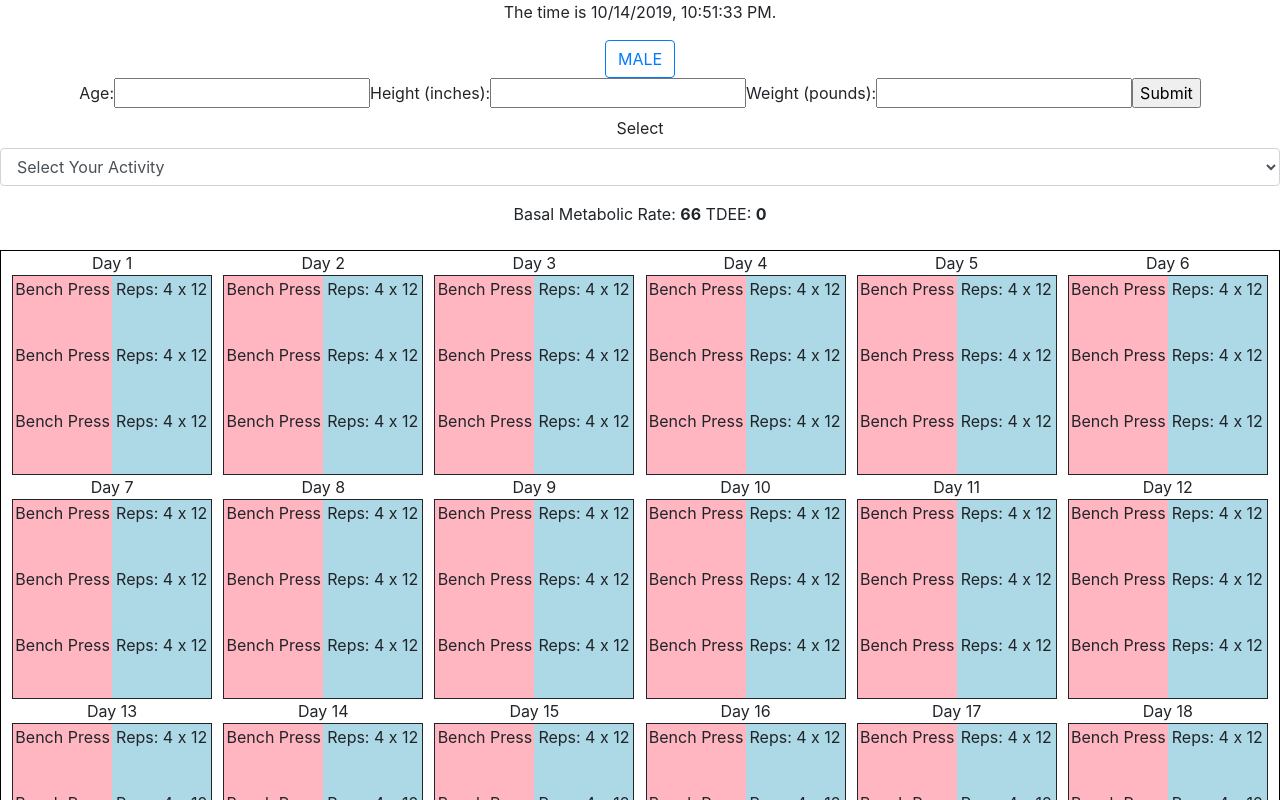
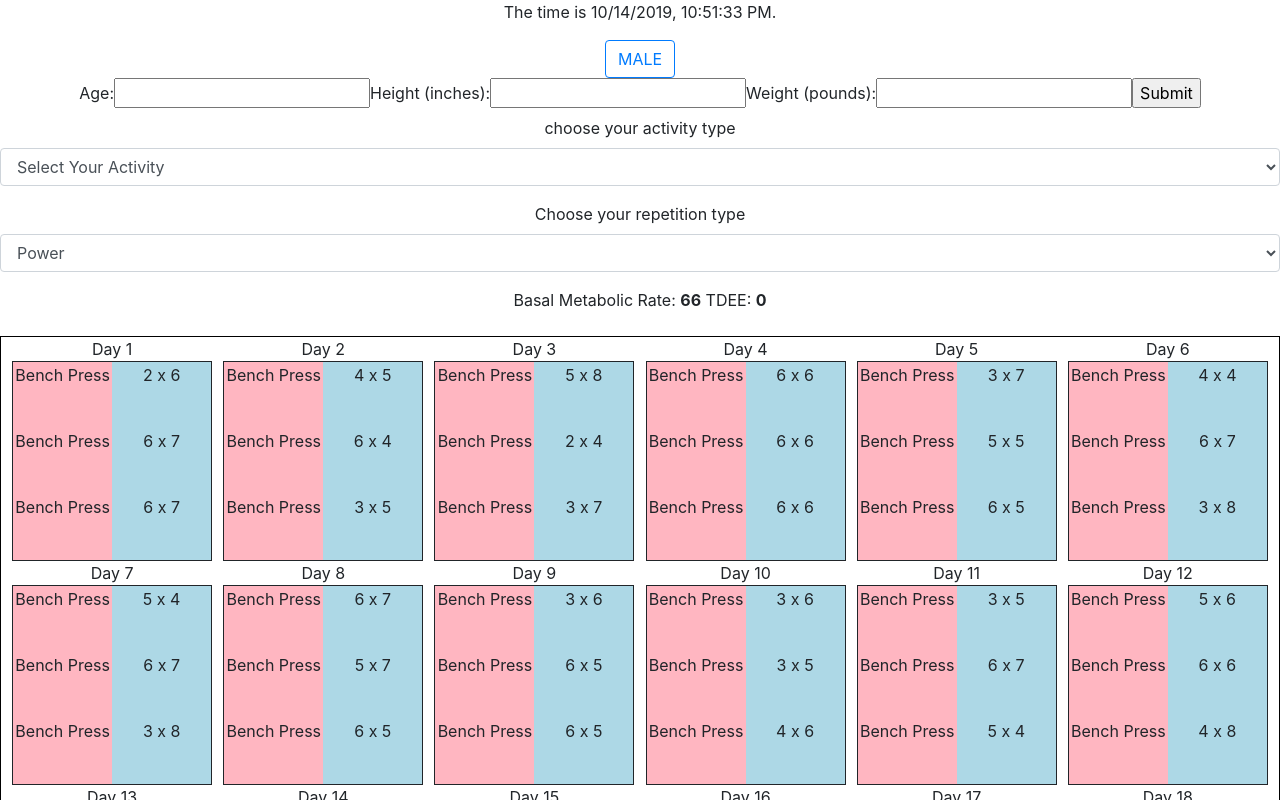
Before and after one commit to petermijkje/workout_app, a React (Create React App) app in the folder workout_app/: page /CreateYourProfile in a window 1280 px wide. Shown: the top 800 px of the page. Built offline with nearby package versions, Linux system fonts and the light colour scheme.

Commit message:
moving goal/ repetitions into createyourprofile so it can be pushed down

```diff
--- a/workout_app/src/Components/Plan/Reps.js
+++ b/workout_app/src/Components/Plan/Reps.js
@@ -1,13 +1,47 @@
 import React, { Component } from 'react';
 
 class Reps extends Component {
-    state = {
+  constructor(){
+    super()
+    this.state = {
+      goal: ['power',
+             'strength',
+             'endurance/tone'
+            ]
+    }
+  }
+    chooseRepetitions = (goal) => {
+      if (goal === 'power'){
+        const randomIntFromInterval = (min, max) => { // min and max included
+        return Math.floor(Math.random() * (max - min + 1) + min);
+        }
+        return (
+          <div>{randomIntFromInterval(2, 6)} x {randomIntFromInterval(4, 8)}</div>
+        )
+      }
+      else if (goal === 'strength') {
+        const randomIntFromInterval = (min, max) => { // min and max included
+          return Math.floor(Math.random() * (max - min + 1) + min);
+        }
+        return (
+          <div>{randomIntFromInterval(4, 6)} x {randomIntFromInterval(6, 15)}</div>
+        )
+      }
+      else if (goal === 'endurance/tone') {
+        const randomIntFromInterval = (min, max) => { // min and max included
+            return Math.floor(Math.random() * (max - min + 1) + min);
+          }
+          return (
+            <div>{randomIntFromInterval(4, 10)} x {randomIntFromInterval(12, 25)}</div>
+          )
+      }
+    }
 
-     }
+
     render() {
         return (
             <div className="rep__div">
-                Reps: 4 x 12
+                {this.chooseRepetitions('power')}
             </div>
           );
     }
--- a/workout_app/src/Components/SignUp/CreateYourProfile/CreateYourProfile.js
+++ b/workout_app/src/Components/SignUp/CreateYourProfile/CreateYourProfile.js
@@ -11,12 +11,14 @@ export default class CreateYourProfile extends Component {
             pounds: '',
             value: 'select',
             activity: 0,
+            goal: '',
         }
         this.handleChangeAge = this.handleChangeAge.bind(this)
         this.handleChangeHeight = this.handleChangeHeight.bind(this)
         this.handleChangeWeight = this.handleChangeWeight.bind(this)
         this.handleSubmit = this.handleSubmit.bind(this)
-        this.handleToggleClick = this.handleToggleClick.bind(this);
+        this.handleToggleClick = this.handleToggleClick.bind(this)
+        this.handleChangeGoal = this.handleChangeGoal.bind(this)
     }
 // male and female harris benedict equation functions (original equation)
     getBasalMetabolicRateMale = () => {
@@ -43,20 +45,32 @@ export default class CreateYourProfile extends Component {
       }
 
     handleChangeAge(event){
-        this.setState({age: event.target.value})
+        this.setState({
+            age: event.target.value
+        })
     }
 
     handleChangeHeight(event){
-        this.setState({inches: event.target.value})
+        this.setState({
+            inches: event.target.value
+        })
     }
 
     handleChangeWeight(event){
-        this.setState({pounds: event.target.value})
+        this.setState({
+            pounds: event.target.value
+        })
     }
 
     activityHandleChange(e){
         this.setState({
           activity: e.target.value
+        })
+    }
+
+    handleChangeGoal(event){
+        this.setState({
+            goal: event.target.value
         })
     }
 
@@ -104,7 +118,7 @@ render() {
                         </label>
                         <input type="submit" value="Submit" />
                         <FormGroup>
-                            <Label for="exampleSelect">Select</Label>
+                            <Label for="exampleSelect">choose your activity type</Label>
                             <Input type="select" name="select" id="exampleSelect" onChange={this.activityHandleChange.bind(this)} value={this.state.activity}>
                                 <option value="0">Select Your Activity</option>
                                 <option value="1.2">Sedentary</option>
@@ -115,6 +129,14 @@ render() {
                             </Input>
                         </FormGroup>
                     </form>
+                    <FormGroup>
+                      <Label for="exampleSelect">Choose your repetition type</Label>
+                      <Input type="select" name="select" id="exampleSelect" onChange={this.handleChangeGoal.bind(this)} value={this.state.goal}>
+                        <option>Power</option>
+                        <option>Strength</option>
+                        <option>Endurance</option>
+                      </Input>
+                    </FormGroup>
                     Basal Metabolic Rate: <b>{this.getBasalMetabolicRateMale()}</b> TDEE: <b>{Math.round(this.getBasalMetabolicRateMale() * this.state.activity)}</b>
                 </div>
             )
```
